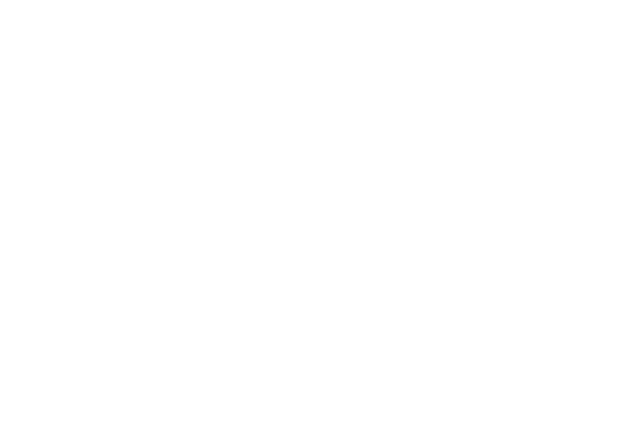
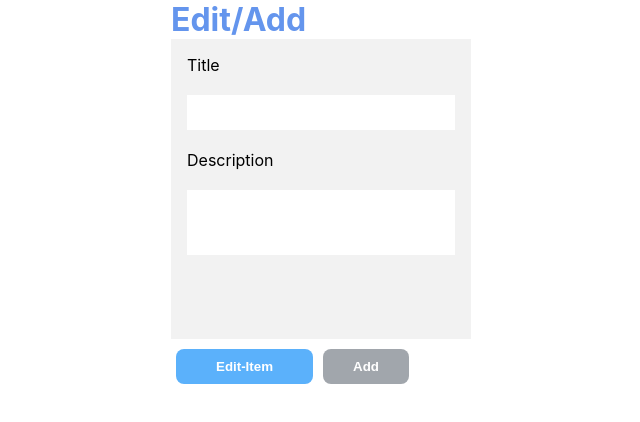
Before and after one commit to Ali-MHoseini/Maktab-CW20, a React (Create React App) app: page / in a window 1280 px wide. Shown: the top 422 px of the page, without its empty margins (219-859 px from the left). Built offline with nearby package versions, Linux system fonts and the light colour scheme.

Commit message:
build-form

```diff
--- a/src/App.js
+++ b/src/App.js
@@ -1,13 +1,14 @@
 import React,{useState,useRef,useEffect} from "react";
 import './App.css';
 import styled from "styled-components";
+import Form from "./Components/Form/Form";
 
 
 function App() {
 
   return (
       <>
-
+         <Form/>
       </>
   )
 }
--- /dev/null
+++ b/src/Components/Button/Button.css
@@ -0,0 +1,15 @@
+.fo-btn{
+    padding: 10px 30px;
+    border: none;
+    outline: none;
+    color: white;
+    text-align: center;
+    font-family: sans-serif;
+    border-radius: 8px;
+    cursor: pointer;
+    margin: 10px 5px;
+    font-weight: 800;
+}
+.fo-btn:hover{
+    opacity: 0.6;
+}
--- /dev/null
+++ b/src/Components/Button/Button.jsx
@@ -0,0 +1,12 @@
+import React from "react";
+import "./Button.css";
+
+function Button (props) {
+    return(
+        <>
+            <button className="fo-btn" style={{backgroundColor:`#${props.color}` , padding:`10px ${props.pad}px`}}>{props.name}</button>
+        </>
+    )
+}
+
+export default Button;
--- /dev/null
+++ b/src/Components/Form/Form.css
@@ -0,0 +1,30 @@
+*{
+    padding: 0;
+    margin: 0;
+    box-sizing: border-box;
+}
+.fo-container{
+    margin: auto;
+    width: 500px;
+    height: 100%;
+}
+form{
+    width: 300px;
+    height: 300px;
+    padding: 1rem;
+    background-color: #F2F2F2;
+    display: flex;
+    flex-direction: column;
+    gap: 20px;
+}
+.fo-input{
+    padding: 10px;
+    outline: none;
+    border: none;
+}
+.fo-title{
+    color: cornflowerblue;
+}
+.p2{
+    padding-bottom: 40px;
+}
--- /dev/null
+++ b/src/Components/Form/Form.jsx
@@ -0,0 +1,32 @@
+import React , {useState} from "react";
+import "./Form.css";
+import Button from "../Button/Button";
+
+function Form () {
+
+    const titleChangeHandler = (e) => {
+        console.log(e)
+    }
+
+    const descriptionChangeHandler = (e) => {
+        console.log(e)
+    }
+
+    return(
+       <>
+          <div className="fo-container">
+              <h1 className="fo-title">Edit/Add</h1>
+              <form>
+                  <lable>Title</lable>
+              <input type="text" onChange={(e) => titleChangeHandler(e.target.value)} className="fo-input"/>
+                  <label>Description</label>
+              <input type="text" onChange={(e) => descriptionChangeHandler(e.target.value)} className="fo-input p2"/>
+              </form>
+              <Button name="Edit-Item" color="5BB1FB" pad="40" />
+              <Button name="Add" color="A1A6AC" pad="30" />
+          </div>
+       </>
+    )
+}
+
+export default Form;
```
